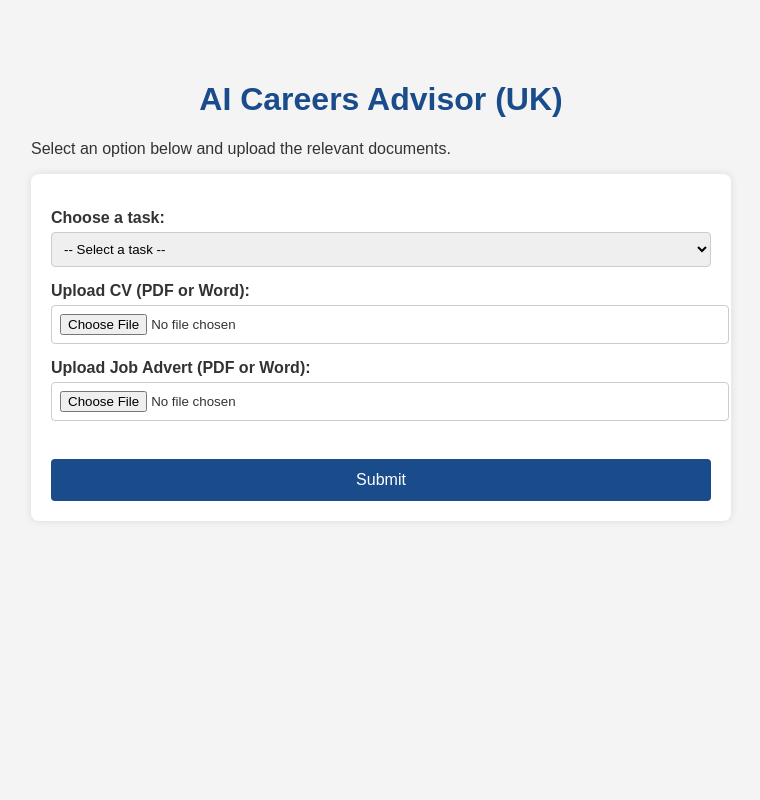
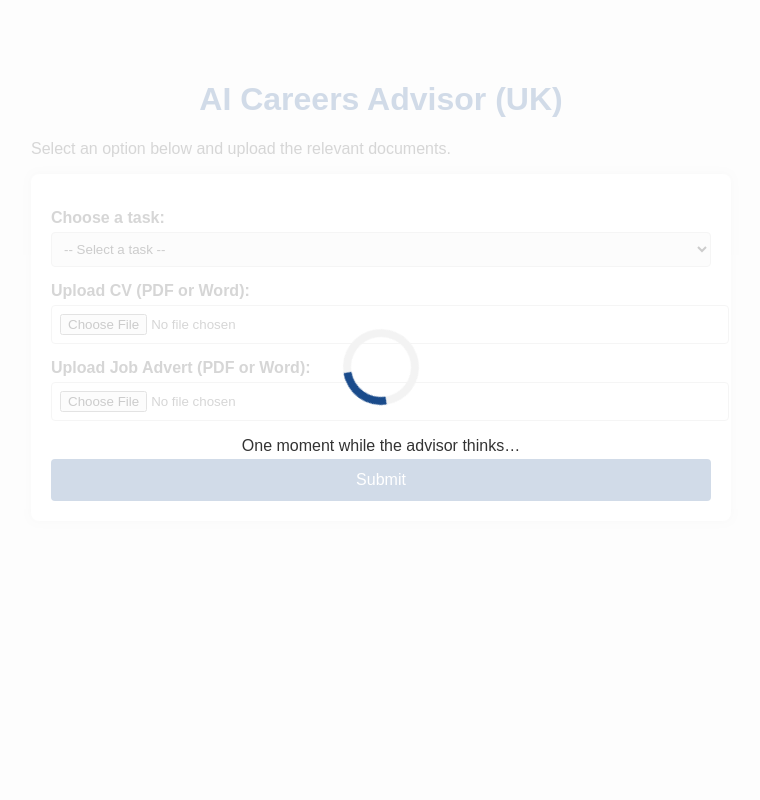
Before and after one commit to ruvel-ai-dev/ai-careers-advisor, a Flask app: page / in a window 1280 px wide. Shown: the whole page, without its empty margins (259-1019 px from the left). Run offline with Flask 3, Linux system fonts and the light colour scheme.

Commit message:
Add loading spinner during form processing

```diff
--- a/static/style.css
+++ b/static/style.css
@@ -50,3 +50,37 @@ button {
 button:hover {
   background-color: #163e6d;
 }
+
+/* Loading spinner */
+#loading {
+  position: fixed;
+  top: 0;
+  left: 0;
+  width: 100%;
+  height: 100%;
+  background: rgba(255, 255, 255, 0.8);
+  display: flex;
+  flex-direction: column;
+  justify-content: center;
+  align-items: center;
+  z-index: 999;
+}
+
+.hidden {
+  display: none;
+}
+
+.spinner {
+  border: 8px solid #f3f3f3;
+  border-top: 8px solid #1a4b8b;
+  border-radius: 50%;
+  width: 60px;
+  height: 60px;
+  animation: spin 1s linear infinite;
+  margin-bottom: 1rem;
+}
+
+@keyframes spin {
+  from { transform: rotate(0deg); }
+  to { transform: rotate(360deg); }
+}
--- a/templates/index.html
+++ b/templates/index.html
@@ -6,6 +6,10 @@
     <link rel="stylesheet" href="{{ url_for('static', filename='style.css') }}">
 </head>
 <body>
+    <div id="loading" class="hidden">
+        <div class="spinner"></div>
+        <p>One moment while the advisor thinks…</p>
+    </div>
     <div class="container">
         <h1>AI Careers Advisor (UK)</h1>
         <p>Select an option below and upload the relevant documents.</p>
@@ -33,5 +37,11 @@
             <button type="submit">Submit</button>
         </form>
     </div>
+    <script>
+        const form = document.querySelector('form');
+        form.addEventListener('submit', () => {
+            document.getElementById('loading').classList.remove('hidden');
+        });
+    </script>
 </body>
 </html>
```
